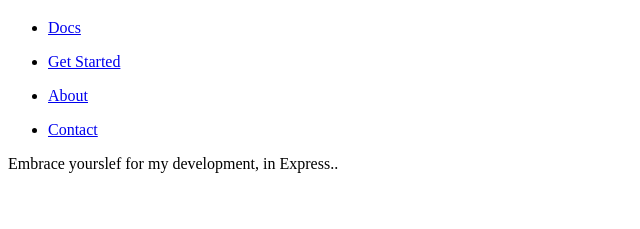
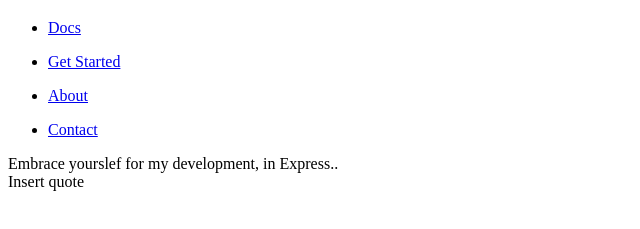
Before and after one commit to H12M54AM/express-dev-site, a website: page src/index.html in a window 1280 px wide. Shown: the part 61-290 px from the top of the page, without its empty margins (0-640 px from the left). Drawn offline with Linux system fonts and the light colour scheme.

Commit message:
Update index.html

```diff
--- a/src/index.html
+++ b/src/index.html
@@ -21,7 +21,11 @@
 
         <div class="introduction">
             <div class="greetings">Embrace yourslef for my development, in Express..</div>
+            <!-- IMG -->
+        </div>
 
+        <div class="quote__background">
+            <div class="info__quote">Insert quote</div>
         </div>
     </body>
 </html>
```
